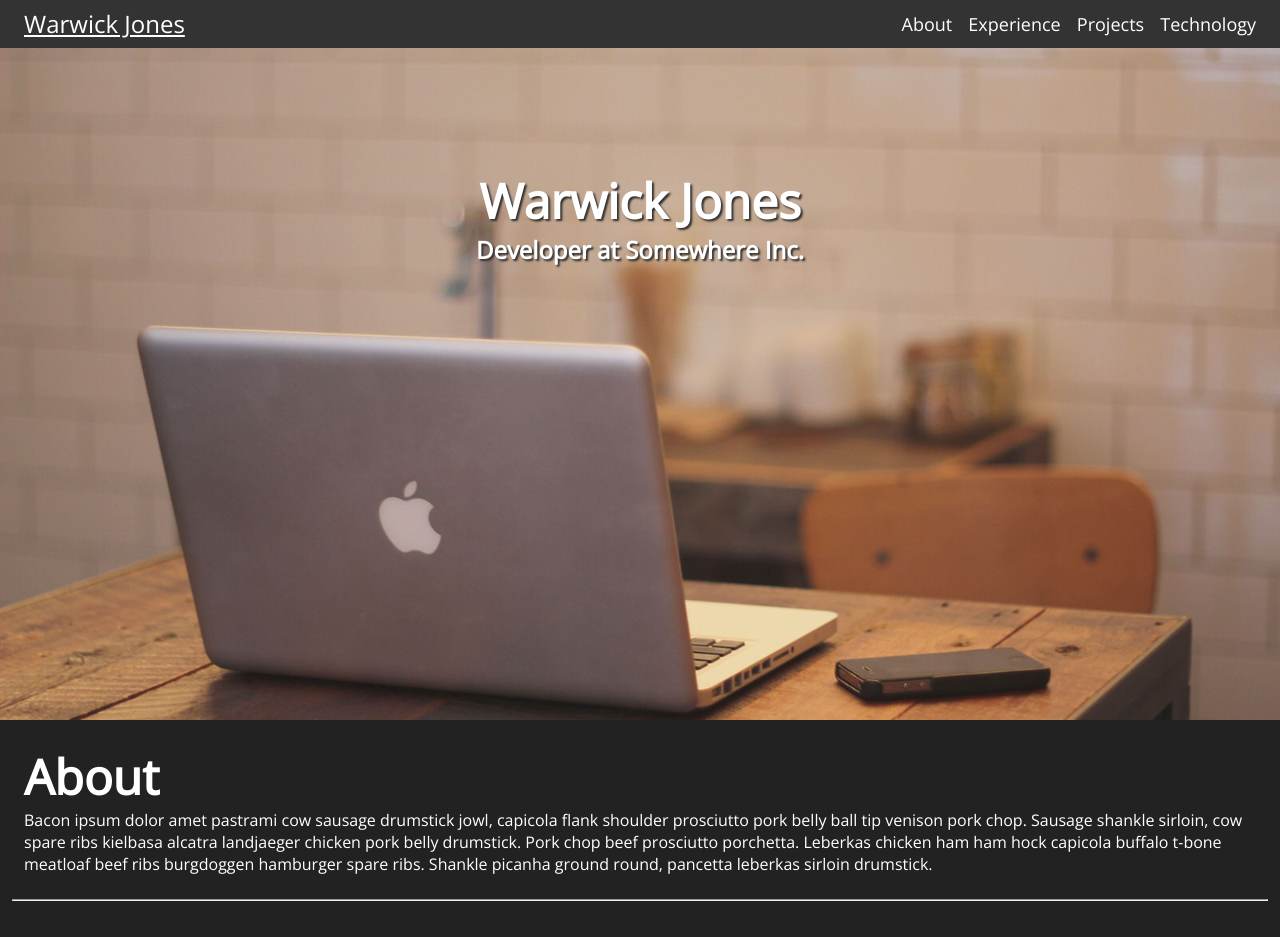
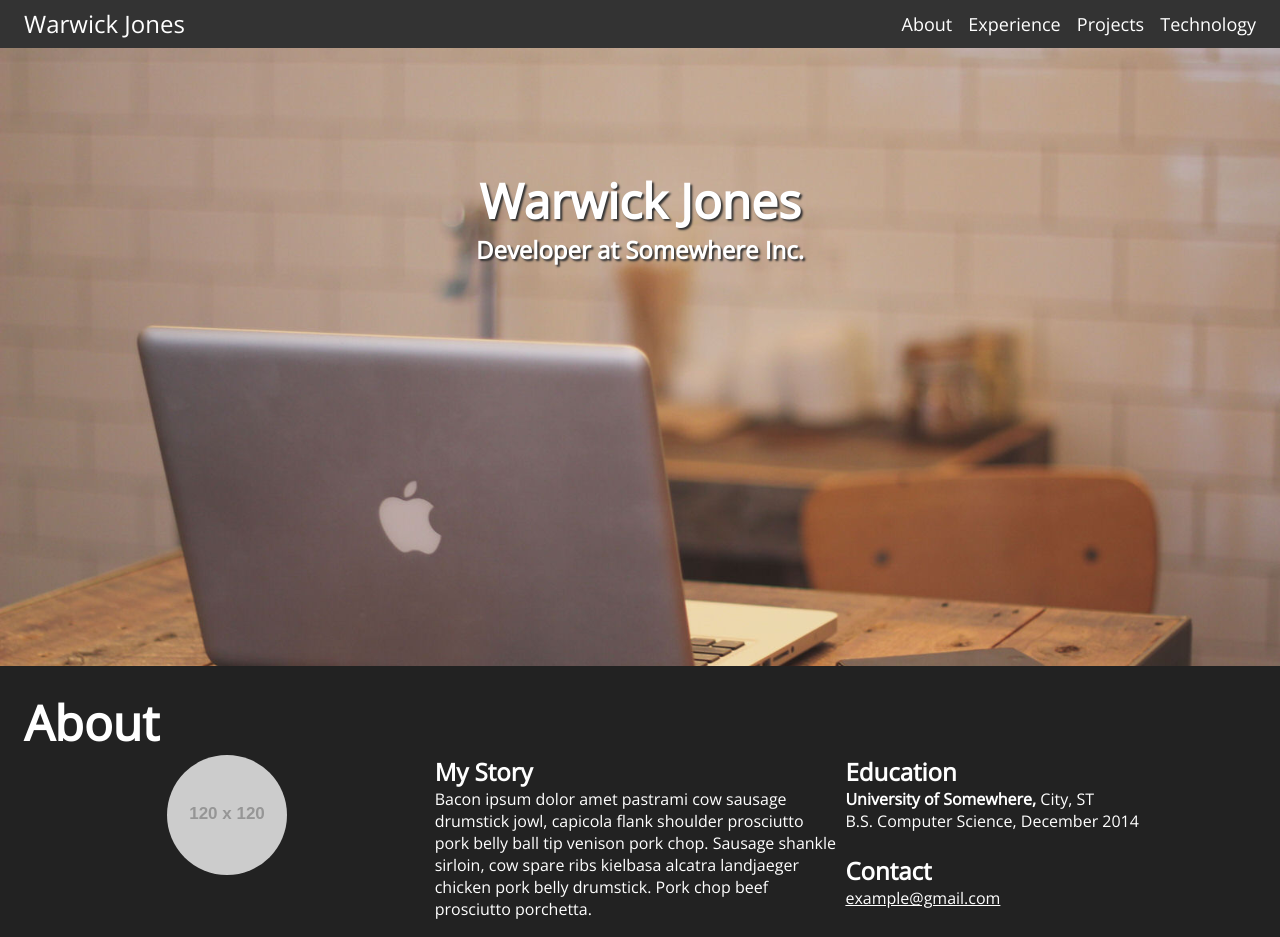
Before and after one commit to tapresle/tapresle.github.io, a plain HTML site: page templates/portfolio.html in a window 1280 px wide. Shown: the top 937 px of the page. Drawn offline with nearby package versions, Linux system fonts and the light colour scheme; placeholder pictures from the web are drawn by us.

Commit message:
Updating portfolio template to include a few new things in the about section

```diff
--- a/templates/portfolio.css
+++ b/templates/portfolio.css
@@ -28,8 +28,8 @@ nav {
 nav .brand {
   font-size: 24px;
   line-height: 24px;
-  padding-top: 12px;
-  padding-left: 24px;
+  margin-top: 12px;
+  margin-left: 24px;
 }
 
 nav .links {
@@ -41,8 +41,8 @@ nav .links {
 nav .link {
   font-size: 18px;
   line-height: 18px;
-  padding-top: 15px;
-  padding-right: 12px;
+  margin-top: 15px;
+  margin-right: 12px;
 }
 
 nav * {
@@ -57,7 +57,6 @@ nav .brand:hover, nav .link:hover {
 
 header {
   background: transparent;
-  min-height: 90%;
 }
 
 header .header-text {
@@ -69,6 +68,10 @@ header .header-text {
 
 h1 {
   font-size: 48px;
+}
+
+main {
+  margin-top: 50vh;
 }
 
 main section {
@@ -85,6 +88,29 @@ main, footer {
   padding-right: 12px;
 }
 
+.col-1-3 {
+  width: 33%;
+  display: inline-block;
+  vertical-align: top;
+}
+
+.col-1-3:last-of-type {
+  width: 32%;
+}
+
+.img-circle {
+  border-radius: 100%;
+  height: 120px;
+  width: 120px;
+  margin-left: auto;
+  margin-right: auto;
+  display: block;
+}
+
+.email {
+  color: #FFFFFF;
+}
+
 footer {
   padding-top: 24px;
   text-align: center;
@@ -98,7 +124,7 @@ footer a {
 
 @media (max-width: 768px) {
   body {
-    background: #777 url("../images/headerm.jpg") no-repeat center center;
+    background: #777 url("../images/header-optimized.jpg") no-repeat center center;
     -moz-background-size: cover;
     -webkit-background-size: cover;
     -o-background-size: cover;
@@ -111,3 +137,12 @@ footer a {
     display: none;
   }
 }
+
+@media (max-width: 480px) {
+  .col-1-3 {
+    width: 100% !important;
+  }
+  .col-1-3:not(:last-of-type) {
+    padding-bottom: 24px;
+  }
+}
--- a/templates/portfolio.html
+++ b/templates/portfolio.html
@@ -28,7 +28,25 @@
     <main>
       <section id="about">
         <h1>About</h1>
-        <p>Bacon ipsum dolor amet pastrami cow sausage drumstick jowl, capicola flank shoulder prosciutto pork belly ball tip venison pork chop. Sausage shankle sirloin, cow spare ribs kielbasa alcatra landjaeger chicken pork belly drumstick. Pork chop beef prosciutto porchetta. Leberkas chicken ham ham hock capicola buffalo t-bone meatloaf beef ribs burgdoggen hamburger spare ribs. Shankle picanha ground round, pancetta leberkas sirloin drumstick.</p>
+        <div class="col-1-3">
+          <img src="http://via.placeholder.com/120x120" class="img-circle" alt="Insert alt text here">
+        </div>
+        <div class="col-1-3">
+          <h2>My Story</h2>
+          <p>Bacon ipsum dolor amet pastrami cow sausage drumstick jowl, capicola flank shoulder prosciutto pork belly ball tip venison pork chop. Sausage shankle sirloin, cow spare ribs kielbasa alcatra landjaeger chicken pork belly drumstick. Pork chop beef prosciutto porchetta.</p>
+        </div>
+        <div class="col-1-3">
+          <h2>Education</h2>
+          <p>
+            <strong>University of Somewhere, </strong>City, ST<br/>
+            B.S. Computer Science, December 2014
+          </p>
+          <br/>
+          <h2>Contact</h2>
+          <p>
+            <a href="mailto:example@gmail.com" class="email">example@gmail.com</a>
+          </p>
+        </div>
       </section>
       <hr>
       <section id="experience">
```
